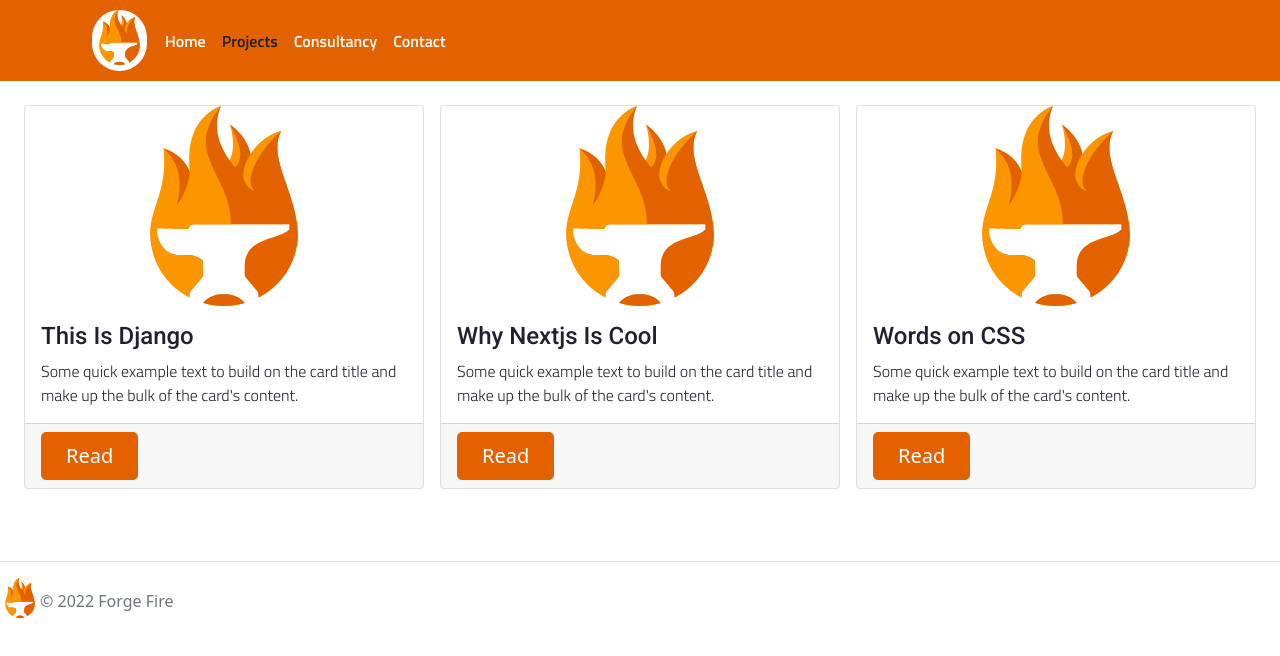
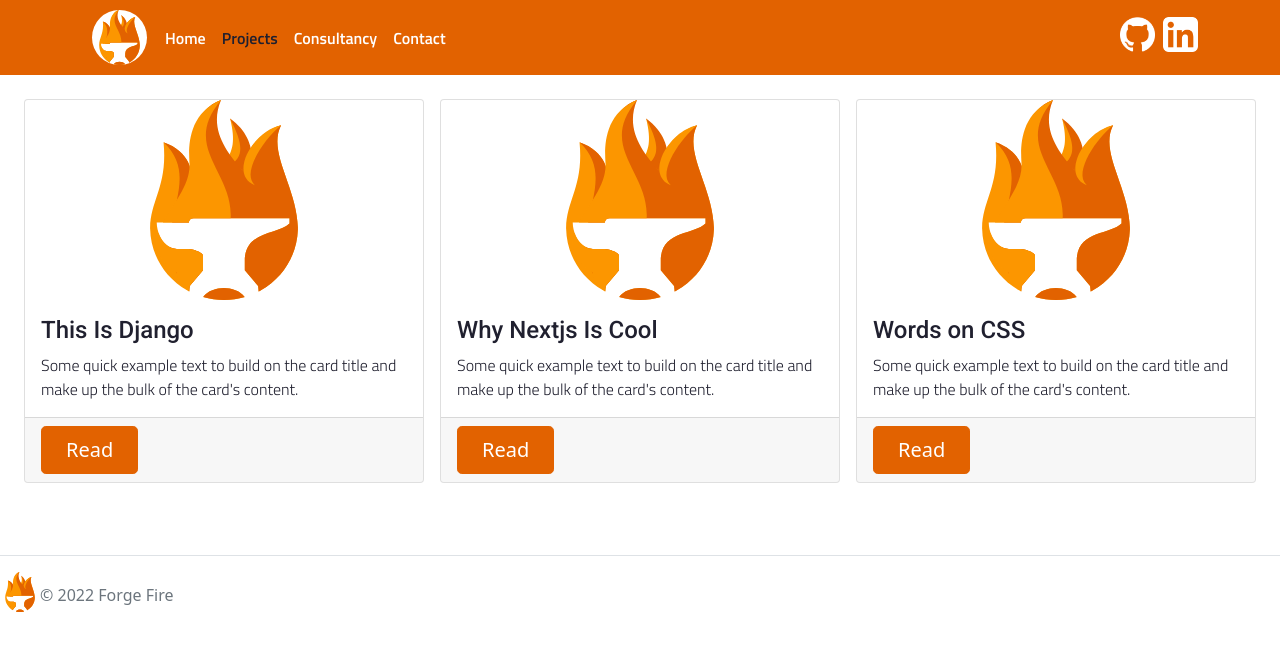
Before and after one commit to mickeybeurskens/forgefire-website, a Next.js app: page /projects in a window 1280 px wide. Shown: the top 656 px of the page. Built offline with nearby package versions, Linux system fonts and the light colour scheme.

Commit message:
Finish header

```diff
--- a/components/Header.js
+++ b/components/Header.js
@@ -5,6 +5,8 @@
 import Navbar from 'react-bootstrap/Navbar'
 import Nav from 'react-bootstrap/Nav'
 import styles from '../styles/header.module.scss'
+import configs from '../lib/configs.js'
+
 
 const Header = () => {
   const headerPageNames = [
@@ -13,14 +15,19 @@
     {name: 'Consultancy', link: '/consultancy'},
     {name: 'Contact', link: '/contact'}
   ]
+  const socials_size = 35;
 
   const currentPath = useRouter().pathname
   return (
     <Navbar className={styles.navigation} variant="light">
     <Container>
     <div className={styles.logo}>
-      <Image src='/logo_forge_fire.svg'
-        alt='forge fire logo' width="55" height="55"/>
+      <Link href='/'>
+        <a>
+          <Image src='/logo_forge_fire.svg'
+            alt='forge fire logo' width="55" height="55"/>
+        </a>
+      </Link>
     </div>
     <Nav className="me-auto">
       {headerPageNames.map((pageInfo, index) => (
@@ -31,6 +38,20 @@
         </Link>
       ))}
     </Nav>
+    <div className={styles.socials}>
+      <a href={configs.github_url}>
+        <Image src='/github_logo.png'
+          alt='github logo' width={socials_size} height={socials_size}/>
+      </a>
+    </div>
+    <div className={styles.socials}>
+      <a href={configs.linkedin_url}>
+        <Image src='/linkedin_logo.png'
+          alt='linkedin logo' width={socials_size} height={socials_size}/>
+      </a>
+    </div>
+
+
     </Container>
     </Navbar>
   )
--- /dev/null
+++ b/lib/configs.js
@@ -0,0 +1,6 @@
+const configs = {
+  github_url: "https://github.com/mickeybeurskens",
+  linkedin_url: "https://www.linkedin.com/in/mickey-beurskens/"
+}
+
+export default configs
--- a/pages/_app.js
+++ b/pages/_app.js
@@ -1,7 +1,6 @@
 import Header from '../components/Header'
 import Footer from '../components/Footer'
 import '../styles/bootstrap_custom.scss'
-// import 'bootstrap/dist/css/bootstrap.min.css'
 import '../styles/global.scss'
 
 const App = ({Component, pageProps}) => {
--- a/styles/_default_style.scss
+++ b/styles/_default_style.scss
@@ -1,12 +1,3 @@
-// $accent_1: #ac1d00;
-// $accent_2: #e26200;
-// $accent_3: #fc9600;
-// $dark_1: #0f0f0f;
-// $dark_2: #20202f;
-// $dark_3: #7d7d7d;
-// $light_1: #ececec;
-// $light_2: #ffffff;
-
 /* SCSS HEX */
 $c-rufous: #ac1d00ff;
 $c-spanish-orange: #e26200ff;
@@ -28,16 +19,16 @@
 $gradient-bottom-left: linear-gradient(315deg, #ac1d00ff, #e26200ff, #fc9600ff, #0f0f0fff, #20202fff, #7d7d7dff, #ecececff, #ffffffff);
 $gradient-radial: radial-gradient(#ac1d00ff, #e26200ff, #fc9600ff, #0f0f0fff, #20202fff, #7d7d7dff, #ecececff, #ffffffff);
 
-$font_header: 'Roboto', 'sans-serif';
-$font_weight_h1: 600;
-$font_weight_h2: 300;
-$font_weight_h3: 300;
-$font_weight_h4: 500;
-$font_weight_h5: 400;
-$font_weight_h6: 400;
+$font-header: 'Roboto', 'sans-serif';
+$font-weight-h1: 600;
+$font-weight-h2: 300;
+$font-weight-h3: 300;
+$font-weight-h4: 500;
+$font-weight-h5: 400;
+$font-weight-h6: 400;
 
-$font_body: 'Titillium Web', 'sans-serif';
-$font_body_weight: 300;
+$font-body: 'Titillium Web', 'sans-serif';
+$font-body-weight: 300;
 
 /* Standard Style Variables */
 $c-main-1: $c-white;
--- a/styles/header.module.scss
+++ b/styles/header.module.scss
@@ -5,11 +5,18 @@
 }
 
 .text {
-  color: $c-main-1;
+  font: $font-header;
+  font-weight: $font-weight-h1;
 }
 
 .logo {
   background: #FFFFFF;
   border-radius: 100px;
   margin: 10px 10px;
+  width: 55px;
+  height: 55px;
 }
+
+.socials {
+  margin-left: 0.5rem;
+}
```
Also changed, not shown: public/github_logo.png (added), public/linkedin_logo.png (added).
